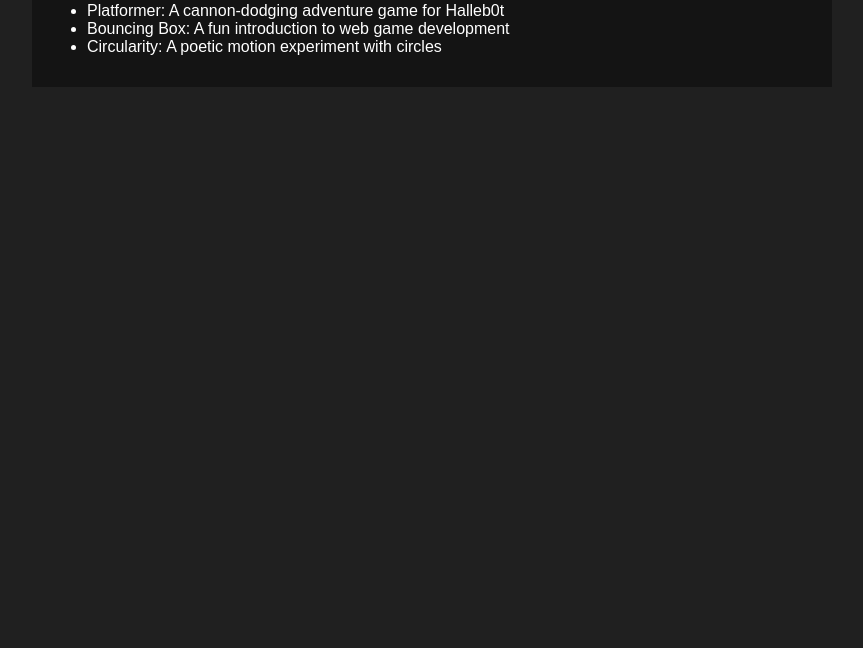
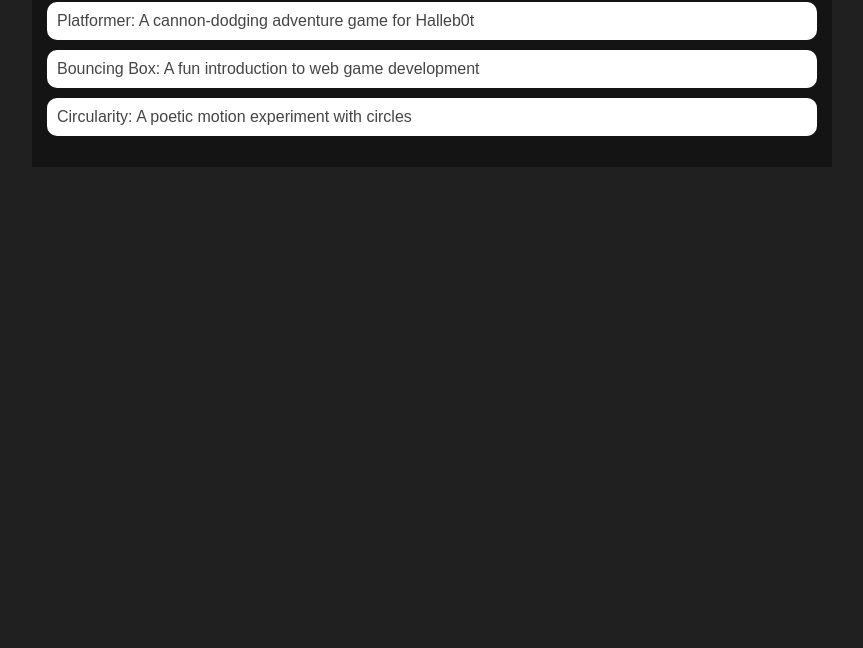
Before and after one commit to Novakill/Novakill.github.io, a plain HTML site: page portfolio.html in a window 1280 px wide. Shown: the part 152-800 px from the top of the page, without its empty margins (208-1071 px from the left). Drawn offline with Linux system fonts and the light colour scheme.

Commit message:
add portfolio page to website

```diff
--- a/style.css
+++ b/style.css
@@ -12,12 +12,15 @@ body {
 
 /* navigation menu */
 nav {
+
   background: rgb(41, 157, 239);
   margin: 0 auto;
   display: flex;
   padding: 10px;
   margin-bottom: 20px;
+
 }
+
 
 h1 {
   display: flex;
@@ -72,7 +75,8 @@ main {
   margin-top: 20px;
 }
 
-h2, h3 {
+h2,
+h3 {
   margin: 0px;
   color: white;
 }
@@ -125,3 +129,29 @@ h2, h3 {
     justify-content: center;
   }
 }
+
+
+.content h1 {
+  color: rgb(255, 255, 255);
+}
+
+#portfolio {
+  list-style-type: none;
+  padding-left: 0;
+}
+
+#portfolio li {
+  background: #fff;
+  padding: 10px;
+  border-radius: 10px;
+  margin-bottom: 10px;
+}
+
+#portfolio li:hover {
+  background: #eee;
+}
+
+#portfolio a {
+  text-decoration: none;
+  color: #454545;
+}
```
Also changed, not shown: portfolio.html (+2 -2 lines). Lines whose indentation alone changed are shown as unchanged.
